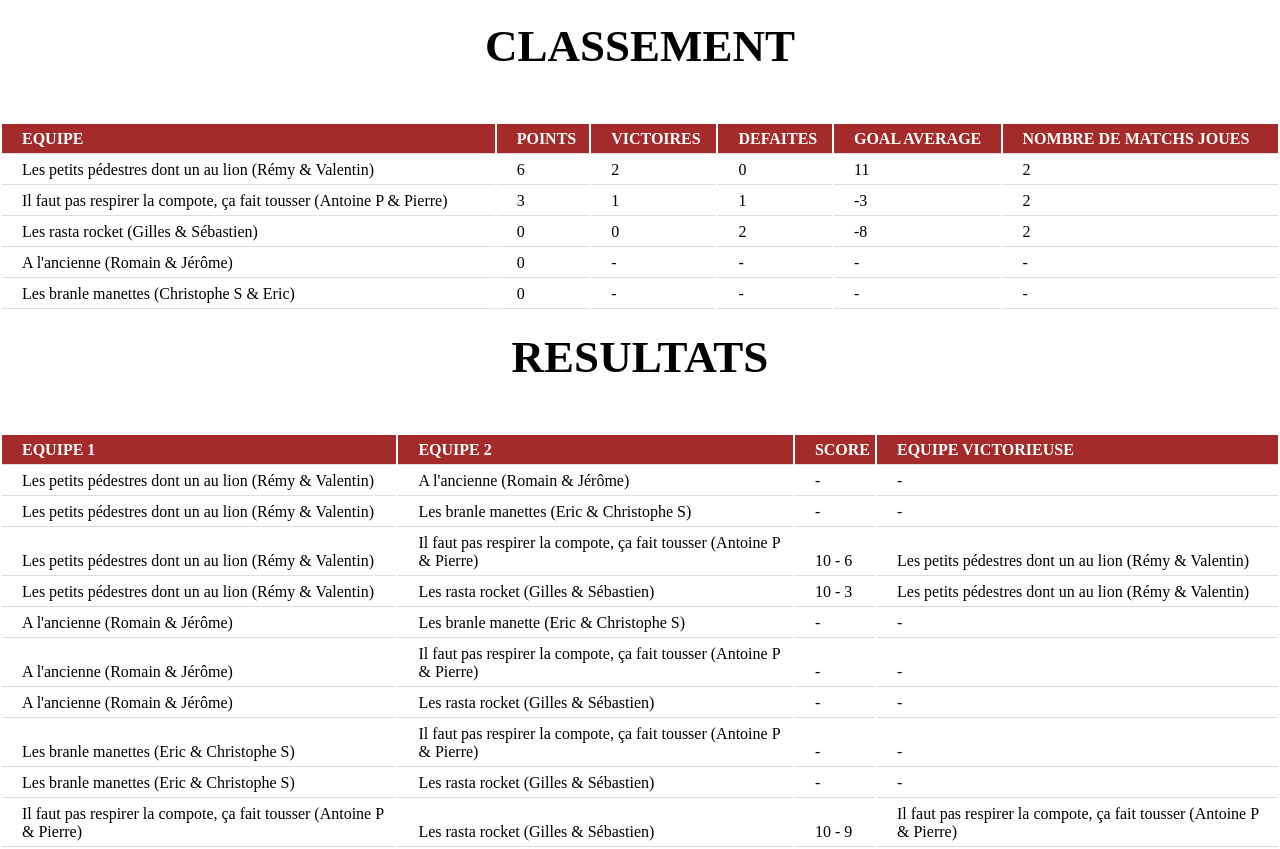
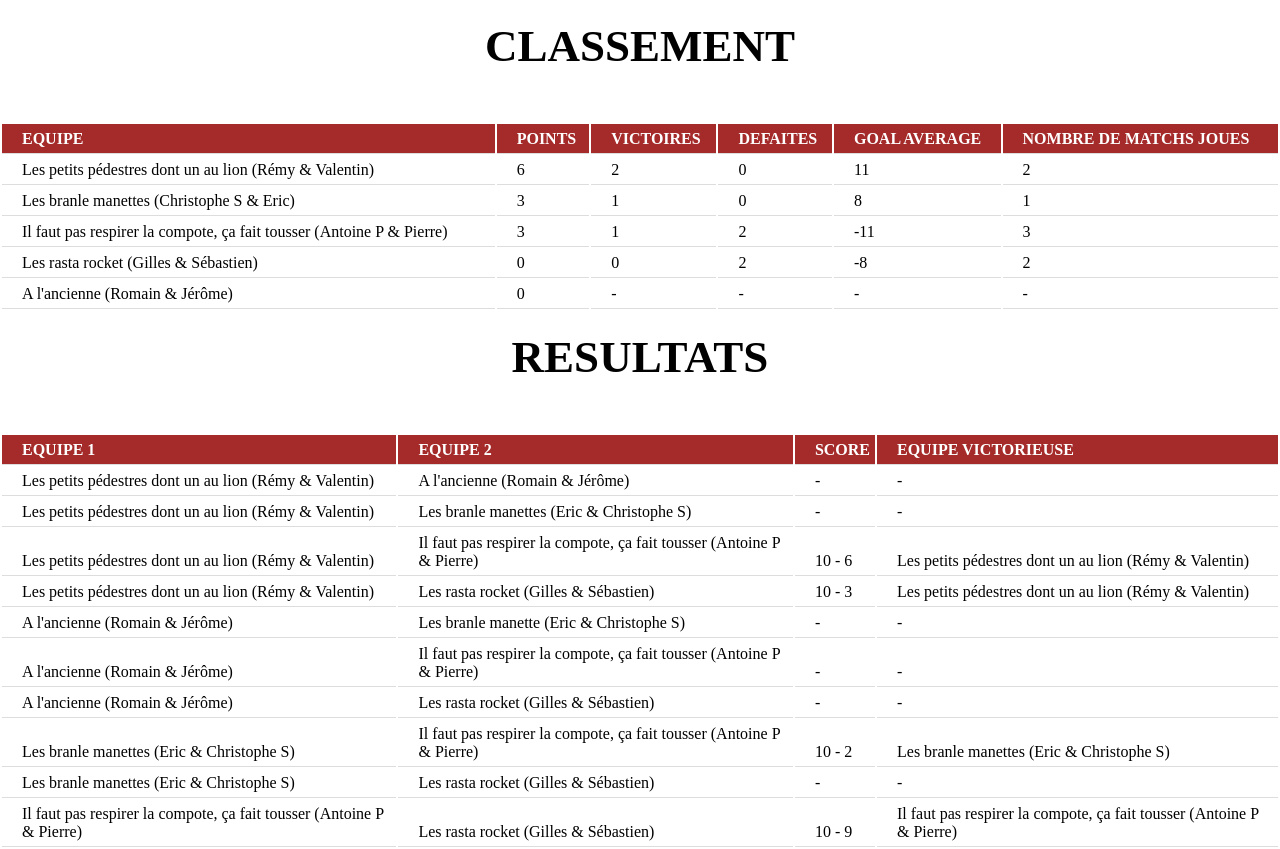
Before and after one commit to vadumont/babyfoot, a PHP site: page /poule_a.php in a window 1280 px wide. Shown: the part 190-1039 px from the top of the page. Run offline with PHP 8.4, Linux system fonts and the light colour scheme.

Commit message:
évolution score

```diff
--- a/poule_a.php
+++ b/poule_a.php
@@ -25,12 +25,20 @@
                         <td>2</td>
                     </tr>
                     <tr>
+                        <td>Les branle manettes (Christophe S & Eric)</td>
+                        <td>3</td>
+                        <td>1</td>
+                        <td>0</td>
+                        <td>8</td>
+                        <td>1</td>
+                    </tr>
+                    <tr>
                         <td>Il faut pas respirer la compote, ça fait tousser (Antoine P & Pierre)</td>
                         <td>3</td>
                         <td>1</td>
-                        <td>1</td>
-                        <td>-3</td>
                         <td>2</td>
+                        <td>-11</td>
+                        <td>3</td>
                     </tr>
                     <tr>
                         <td>Les rasta rocket (Gilles & Sébastien)</td>
@@ -42,14 +50,6 @@
                     </tr>
                     <tr>
                         <td>A l'ancienne (Romain & Jérôme)</td>
-                        <td>0</td>
-                        <td>-</td>
-                        <td>-</td>
-                        <td>-</td>
-                        <td>-</td>
-                    </tr>
-                    <tr>
-                        <td>Les branle manettes (Christophe S & Eric)</td>
                         <td>0</td>
                         <td>-</td>
                         <td>-</td>
@@ -117,8 +117,8 @@
                     <tr>
                         <td>Les branle manettes (Eric & Christophe S)</td>
                         <td>Il faut pas respirer la compote, ça fait tousser (Antoine P & Pierre)</td>
-                        <td>-</td>
-                        <td>-</td>
+                        <td>10 - 2</td>
+                        <td>Les branle manettes (Eric & Christophe S)</td>
                     </tr>
                     <tr>
                         <td>Les branle manettes (Eric & Christophe S)</td>
```
